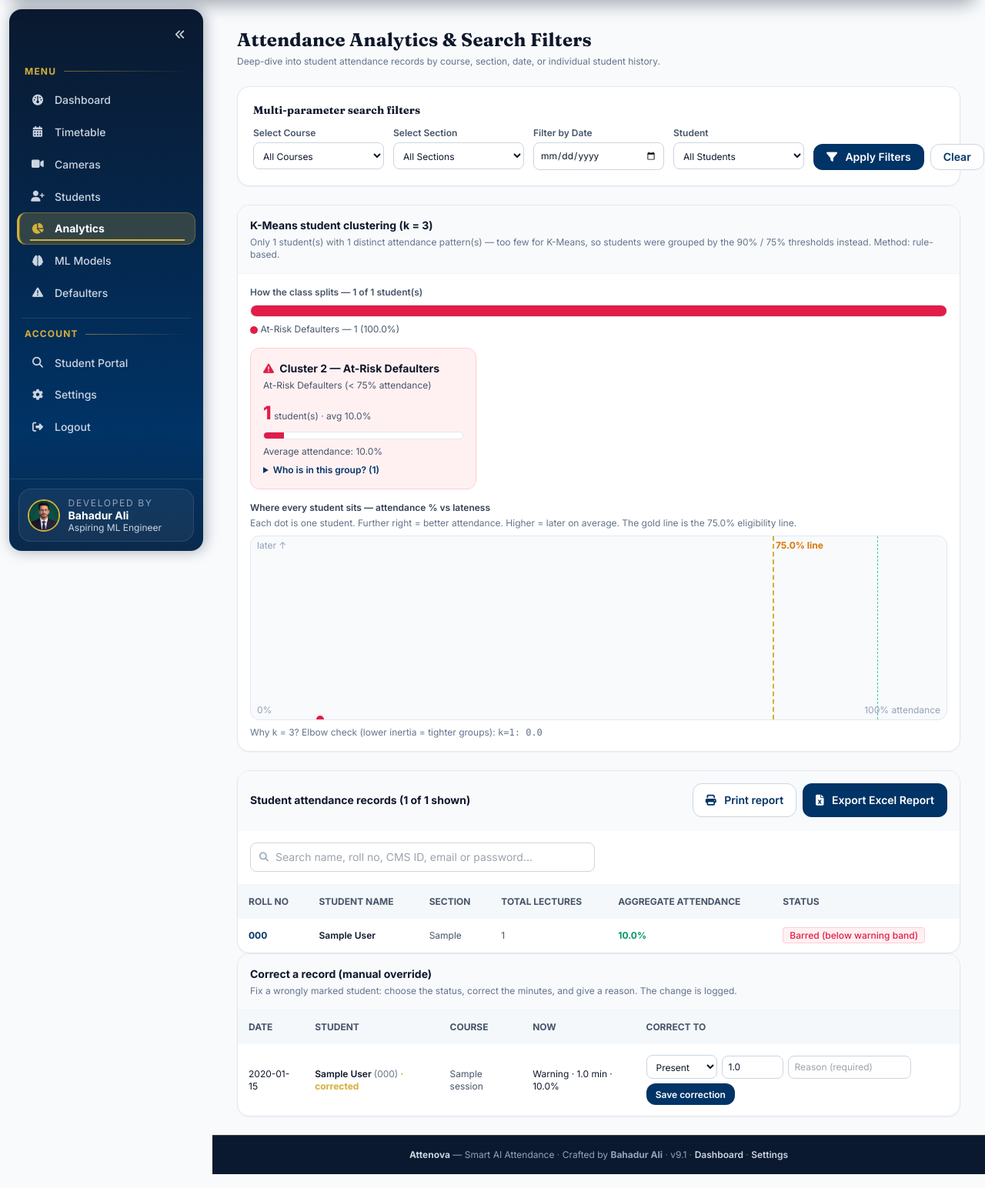
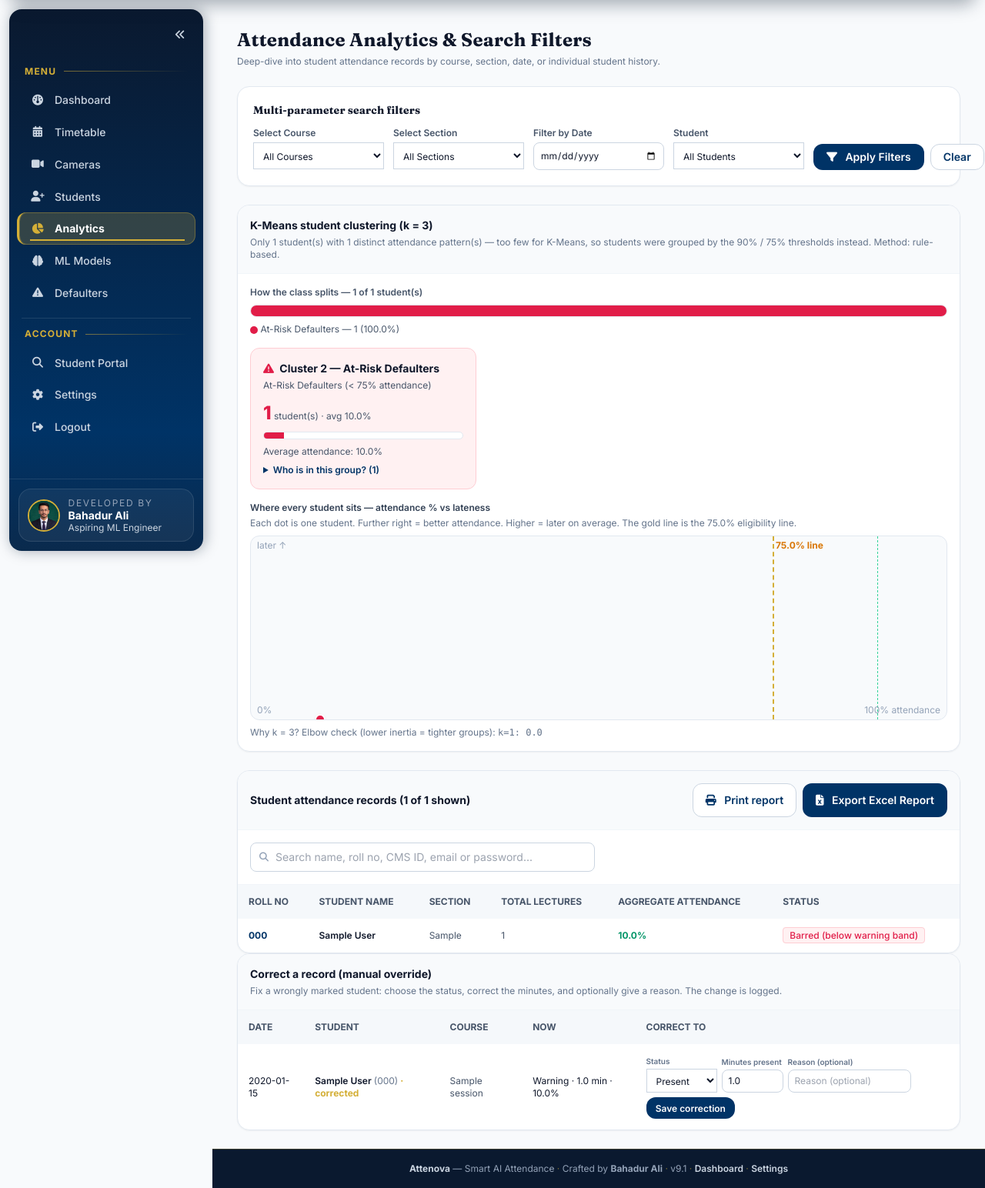
Before and after one commit to bahadurmalik82/SmartVision-AI-Attendance-System, a Flask app: page /analytics/ in a window 1280 px wide. Shown: the part 72-1616 px from the top of the page at 77% size. Run offline with Flask 3, Linux system fonts and the light colour scheme; a user stored in the database is signed in; tables that the repository leaves empty hold one stand-in row (values such as "Sample post"); some libraries are stand-ins or nearby versions.

Commit message:
fix: make correcting a record clearer
Correcting a record forced the teacher to write a reason even for a simple fix, and the minutes field had no label. The reason is optional now, and the field says plainly that it is the minutes the student was present.

```diff
--- a/app/routes/analytics.py
+++ b/app/routes/analytics.py
@@ -444,9 +444,10 @@ def email_transcript_selected():
 def correct_record(record_id):
     """Manually correct one attendance record.
 
-    The teacher changes the status and minutes present and MUST give a
-    reason. The record is marked as a manual override and the change is
-    written to the audit log.
+    The teacher changes the status and minutes present; a reason is
+    optional (v9.2 — the teacher's choice whether to add one). The
+    record is marked as a manual override and the change is written
+    to the audit log.
     """
     record = AttendanceRecord.query.get_or_404(record_id)
     # The record must belong to one of my students.
@@ -467,9 +468,6 @@ def correct_record(record_id):
         return redirect(url_for('analytics.index'))
     if minutes is None or minutes < 0:
         flash('Minutes present must be a number (0 or more).', 'danger')
-        return redirect(url_for('analytics.index'))
-    if not reason:
-        flash('A reason is required for a manual correction.', 'danger')
         return redirect(url_for('analytics.index'))
 
     total = record.session.total_duration_minutes if record.session else 0
@@ -494,7 +492,8 @@ def correct_record(record_id):
         pass
     log_action('attendance_correct',
                f'{record.student.roll_number} record #{record.id}: '
-               f'{status}, {minutes} min — {reason}')
+               f'{status}, {minutes} min'
+               + (f' — {reason}' if reason else ''))
     flash(f"Record corrected for {record.student.name} "
           f"({record.student.roll_number}): {status}, {minutes} min.",
           'success')
--- a/app/templates/analytics.html
+++ b/app/templates/analytics.html
@@ -15,7 +15,7 @@
             <div class="grid grid-cols-1 md:grid-cols-5 gap-3 text-xs">
                 <div>
                     <label class="block font-semibold text-slate-600 mb-1">Select Course</label>
-                    <select name="course" class="w-full border border-slate-300 rounded-lg p-2 focus:ring-2 focus:ring-iba-blue bg-white">
+                    <select name="course" class="w-full border border-slate-300 p-2 focus:ring-2 focus:ring-iba-blue bg-white">
                         <option value="">All Courses</option>
                         {% for c in courses %}
                         <option value="{{ c }}" {% if selected_course == c %}selected{% endif %}>{{ c }}</option>
@@ -24,7 +24,7 @@
                 </div>
                 <div>
                     <label class="block font-semibold text-slate-600 mb-1">Select Section</label>
-                    <select name="section" class="w-full border border-slate-300 rounded-lg p-2 focus:ring-2 focus:ring-iba-blue bg-white">
+                    <select name="section" class="w-full border border-slate-300 p-2 focus:ring-2 focus:ring-iba-blue bg-white">
                         <option value="">All Sections</option>
                         {% for sec in sections %}
                         <option value="{{ sec }}" {% if selected_section == sec %}selected{% endif %}>{{ sec }}</option>
@@ -37,7 +37,7 @@
                 </div>
                 <div>
                     <label class="block font-semibold text-slate-600 mb-1">Student</label>
-                    <select name="student_id" class="w-full border border-slate-300 rounded-lg p-2 focus:ring-2 focus:ring-iba-blue bg-white">
+                    <select name="student_id" class="w-full border border-slate-300 p-2 focus:ring-2 focus:ring-iba-blue bg-white">
                         <option value="">All Students</option>
                         {% for s in students %}
                         <option value="{{ s.id }}" {% if selected_student_id == s.id|string %}selected{% endif %}>{{ s.name }} ({{ s.roll_number }})</option>
@@ -222,7 +222,7 @@
     <div class="bg-white rounded-2xl border border-slate-200 shadow-sm overflow-hidden no-print">
         <div class="p-4 border-b border-slate-100 bg-slate-50">
             <h3 class="font-bold text-sm text-slate-900">Correct a record (manual override)</h3>
-            <p class="text-xs text-slate-500 mt-1">Fix a wrongly marked student: choose the status, correct the minutes, and give a reason. The change is logged.</p>
+            <p class="text-xs text-slate-500 mt-1">Fix a wrongly marked student: choose the status, correct the minutes, and optionally give a reason. The change is logged.</p>
         </div>
         <div class="overflow-x-auto">
             <table class="w-full text-left text-xs">
@@ -243,16 +243,25 @@
                         <td class="p-3.5 text-slate-600">{{ rec.session.course_name if rec.session else '-' }}</td>
                         <td class="p-3.5">{{ rec.status }} · {{ rec.minutes_present }} min · {{ rec.attendance_percentage }}%</td>
                         <td class="p-3.5">
-                            <form action="{{ url_for('analytics.correct_record', record_id=rec.id) }}" method="POST" class="flex flex-wrap items-center gap-1.5">
+                            <form action="{{ url_for('analytics.correct_record', record_id=rec.id) }}" method="POST" class="flex flex-wrap items-end gap-1.5">
                                 <input type="hidden" name="csrf_token" value="{{ csrf_token() }}">
-                                <select name="status" class="border border-slate-300 rounded-lg px-2 py-1.5 bg-white">
-                                    <option value="Present" {% if rec.status == 'Present' %}selected{% endif %}>Present</option>
-                                    <option value="Late" {% if rec.status == 'Late' %}selected{% endif %}>Late</option>
-                                    <option value="Left Early" {% if rec.status == 'Left Early' %}selected{% endif %}>Left Early</option>
-                                    <option value="Absent" {% if rec.status == 'Absent' %}selected{% endif %}>Absent</option>
-                                </select>
-                                <input type="number" name="minutes_present" value="{{ rec.minutes_present }}" min="0" step="1" class="w-20 border border-slate-300 rounded-lg px-2 py-1.5" title="Minutes present">
-                                <input type="text" name="reason" required placeholder="Reason (required)" class="w-40 border border-slate-300 rounded-lg px-2 py-1.5">
+                                <div>
+                                    <label class="block text-[10px] font-semibold text-slate-500 mb-0.5">Status</label>
+                                    <select name="status" class="border border-slate-300 px-2 py-1.5 bg-white">
+                                        <option value="Present" {% if rec.status == 'Present' %}selected{% endif %}>Present</option>
+                                        <option value="Late" {% if rec.status == 'Late' %}selected{% endif %}>Late</option>
+                                        <option value="Left Early" {% if rec.status == 'Left Early' %}selected{% endif %}>Left Early</option>
+                                        <option value="Absent" {% if rec.status == 'Absent' %}selected{% endif %}>Absent</option>
+                                    </select>
+                                </div>
+                                <div>
+                                    <label class="block text-[10px] font-semibold text-slate-500 mb-0.5">Minutes present</label>
+                                    <input type="number" name="minutes_present" value="{{ rec.minutes_present }}" min="0" step="1" class="w-20 border border-slate-300 rounded-lg px-2 py-1.5" title="How many minutes of the class the student was present">
+                                </div>
+                                <div>
+                                    <label class="block text-[10px] font-semibold text-slate-500 mb-0.5">Reason (optional)</label>
+                                    <input type="text" name="reason" placeholder="Reason (optional)" class="w-40 border border-slate-300 rounded-lg px-2 py-1.5">
+                                </div>
                                 <button type="submit" class="btn btn-primary btn-sm">Save correction</button>
                             </form>
                         </td>
```
